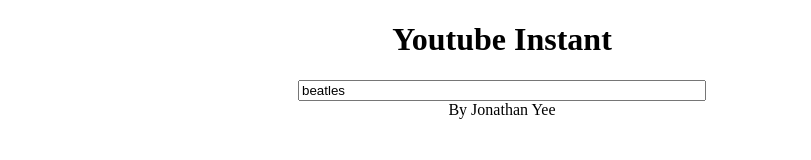
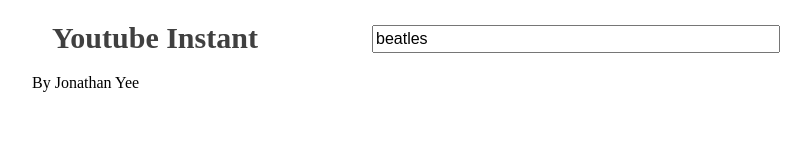
Before and after one commit to jonathanyee/Youtube-Instant, a plain HTML site: page index.html in a window 1280 px wide. Shown: the whole page, without its empty margins (138-949 px from the left). Drawn offline with nearby package versions, Linux system fonts and the light colour scheme; no server answers.

Commit message:
some more styling

```diff
--- a/index.html
+++ b/index.html
@@ -40,8 +40,14 @@
 
    <body>
       <div id="container">
-         <h1>Youtube Instant</h1>
-         <input type="text" name="search" value="beatles"/>
+         <div class="row">
+            <div class="span one-third">
+               <h1>Youtube Instant</h1>
+            </div>
+            <div class="span two-third">
+               <input type="text" name="search" value="beatles"/>
+            </div>
+         </div>
 
          <div id="video"></div>
          <div id="footer">By Jonathan Yee</div>
--- a/style.css
+++ b/style.css
@@ -1,11 +1,70 @@
+html, body
+{
+   margin: 0;
+   padding: 0;
+}
+
 #container
 {
    margin: 0 auto;
-   text-align: center;
-   width: 800px;
+   width: 940px;
+}
+
+#video
+{
+   margin: 0 auto;
+   width: 700px;
+}
+h1, h2, h3, h4, h5, h6
+{
+   font-weight: bold;
+   color: #404040;
+}
+
+h1
+{
+   margin-bottom: 18px;
+   font-size: 30px;
+   line-height: 36px;
 }
 
 input
 {
+   font-size: 16px;
+   line-height: 22px;
+   margin-top: 25px;
    width: 400px;
 }
+
+div
+{
+   display: block;
+}
+
+.span
+{
+  display: inline;
+  float: left;
+  margin-left: 20px;
+}
+
+.row::before, .row::after
+{
+   display: table;
+   content: "";
+}
+
+.row::after
+{
+   clear: both;
+}
+
+.one-third
+{
+   width: 300px;
+}
+
+.two-third
+{
+   width: 600px;
+}
```
